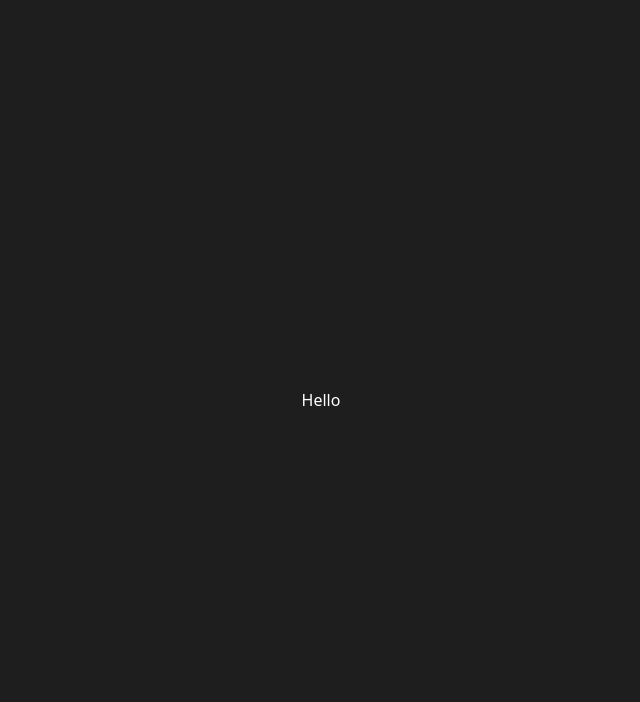
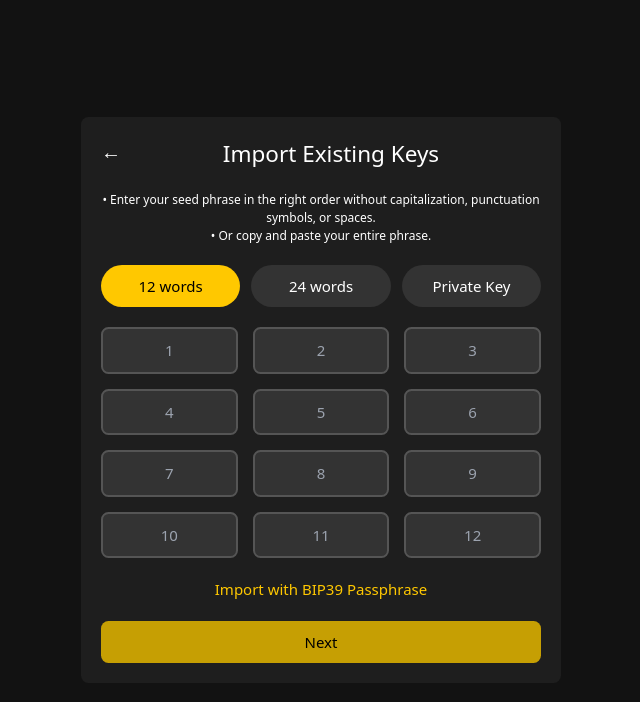
Before and after one commit to Dsmeshilmaring/Namada-SDK, a React (Vite) app: page /restore-wallet in a window 1280 px wide. Shown: the top 702 px of the page, without its empty margins (319-959 px from the left). Built offline with nearby package versions, Linux system fonts and the light colour scheme.

Commit message:
Adding Restore wallet page

```diff
--- a/index.html
+++ b/index.html
@@ -7,7 +7,7 @@
     <title>Tauri + React</title>
   </head>
 
-  <body class="flex justify-center items-center h-[100vh]">
+  <body class="flex justify-center items-center m-auto h-[100vh]">
     <div id="root"></div>
     <script type="module" src="/src/main.jsx"></script>
   </body>
--- a/src/App.css
+++ b/src/App.css
@@ -3,7 +3,7 @@
 @tailwind utilities;
 
 * {
-  font-size: 16px;
+  font-size: 15px;
   color: white;
 }
 
@@ -11,5 +11,10 @@ html {
   box-sizing: border-box;
   padding: 0;
   margin: 0;
-  background-color: #1e1e1e;
+  background-color: #121212;
 }
+
+#root {
+  justify-items: center;
+  align-items: center;
+}
--- a/src/App.jsx
+++ b/src/App.jsx
@@ -4,7 +4,7 @@ import Button from "./components/ui/button";
 
 function App() {
   return (
-    <div className="bg-[#1e1e1e] flex justify-center items-center h-screen leading-[1.5]">
+    <div className="bg-[#1e1e1e] flex justify-center items-center  leading-[1.5]">
       <div className="p-[20px] rounded-[10px] max-w-[400px] margin-auto text-center bg-[#2a2a2a] border-2 border-[#4b4b4d] flex justify-center flex-col items-center">
         <div className="h-full mb-[10px] p-[1.5em]">
           <img
@@ -16,6 +16,7 @@ function App() {
         <h1 className="text-[1.5em] mb-[10px] text-white text-center font-bold">
           Welcome to Zoro
         </h1>
+
         <p className="mt-[10px] leading-5">
           Keep Your Cryto Safe: Privacy Meets Security with Zoro!
         </p>
--- a/src/components/ui/backButton.jsx
+++ b/src/components/ui/backButton.jsx
@@ -2,8 +2,8 @@ const BackButton = () => {
   return (
     <a
       href="/"
-      className="hover:text-[#ffc800] cursor-pointer hover:translate-x-[-5px] self-start"
-      style={{ transition: "color 0.3s ease, transform 0.3 ease" }}
+      className="text-[20px] hover:text-[#ffc800] cursor-pointer hover:translate-x-[-5px] self-start"
+      style={{ transition: "all 0.3s ease" }}
     >
       &larr;
     </a>
--- /dev/null
+++ b/src/components/ui/button-rounded.jsx
@@ -0,0 +1,21 @@
+const ButtonRounded = ({ title, active }) => {
+  return active ? (
+    <button
+      className="bg-[#ffc800] hover:bg-[#c69f03] text-black outline outline-2 outline-black py-[10px] px-[10px] rounded-full w-full"
+      onClick={() => setActive(12)}
+      style={{ transition: "all 0.3s ease" }}
+    >
+      12 words
+    </button>
+  ) : (
+    <button
+      className="bg-[#333] hover:bg-[#c69f03] hover:outline hover:outline-2 outline-black py-[10px] px-[10px] rounded-full w-full"
+      onClick={() => setActive(24)}
+      style={{ transition: "all 0.3s ease" }}
+    >
+      24 words
+    </button>
+  );
+};
+
+export default ButtonRounded;
--- /dev/null
+++ b/src/components/ui/input2.jsx
@@ -0,0 +1,13 @@
+const Input2 = ({ placeholder }) => {
+  return (
+    <input
+      className="p-[10px] bg-[#333]  border-2 rounded-lg border-[#555] text-center text-white w-full box-border text-[1rem] cursor-pointer"
+      placeholder={placeholder}
+      type="password"
+      onMouseOver={(e) => (e.target.type = "text")}
+      onMouseLeave={(e) => (e.target.type = "password")}
+    ></input>
+  );
+};
+
+export default Input2;
--- a/src/main.jsx
+++ b/src/main.jsx
@@ -4,12 +4,7 @@ import App from "./App";
 import CreateNewWallet from "./pages/Create-new-wallet";
 import RestoreWallet from "./pages/Restore-wallet";
 
-import {
-  BrowserRouter as Router,
-  Routes,
-  Route,
-  BrowserRouter,
-} from "react-router-dom";
+import { BrowserRouter as Router, Routes, Route } from "react-router-dom";
 
 ReactDOM.createRoot(document.getElementById("root")).render(
   <React.StrictMode>
--- a/src/pages/Create-new-wallet.jsx
+++ b/src/pages/Create-new-wallet.jsx
@@ -1,5 +1,4 @@
 import { useState } from "react";
-import Button2 from "../components/ui/button2";
 import BackButton from "../components/ui/backButton";
 import StepIndicator from "../components/ui/step-indicator";
 import Input from "../components/ui/input";
--- a/src/pages/Restore-wallet.jsx
+++ b/src/pages/Restore-wallet.jsx
@@ -1,7 +1,128 @@
+import { useState } from "react";
+
+import BackButton from "../components/ui/backButton";
+import Input2 from "../components/ui/input2";
+
 const RestoreWallet = () => {
+  const [active, setActive] = useState(12);
+  const [validNext, setValidNext] = useState(false);
+  const [privateInput, setPrivateInput] = useState();
+
+  const ActiveFunction = (cActive) => {
+    const list = [];
+    for (let i = 1; i <= cActive; i++) {
+      list.push(<Input2 key={i} placeholder={i} />);
+    }
+
+    return list;
+  };
+
+  // Private Input Handler
+  const privateInputHandler = (e) => {
+    const newValue = e.target.value;
+
+    setPrivateInput(newValue);
+
+    setValidNext(newValue.length >= 1);
+  };
+
   return (
-    <div>
-      <h1>Hello</h1>
+    <div className="flex justify-between max-w-[600px] flex-col bg-[#1e1e1e] p-[20px] rounded-lg w-[80%] gap-[20px]">
+      <div className="flex">
+        <BackButton />
+        <p className="font-normal m-auto text-[1.5rem]">Import Existing Keys</p>
+      </div>
+
+      <div className="flex flex-col text-center">
+        <p className="text-[0.8rem]">
+          • Enter your seed phrase in the right order without capitalization,
+          punctuation symbols, or spaces.
+        </p>
+        <p className="text-[0.8rem]">• Or copy and paste your entire phrase.</p>
+      </div>
+
+      {/* Button Section */}
+      <div className="flex gap-3">
+        <button
+          className={`${
+            active == 12
+              ? "bg-[#ffc800] hover:bg-[#ffc800] text-black"
+              : "bg-[#333] hover:bg-[#c69f03]"
+          } w-full rounded-full p-[10px]`}
+          onClick={() => {
+            setActive(12);
+            setValidNext(false);
+          }}
+          style={{ transition: "all 0.3s ease" }}
+        >
+          12 words
+        </button>
+
+        <button
+          className={`${
+            active == 24
+              ? "bg-[#ffc800] hover:bg-[#ffc800] text-black"
+              : "bg-[#333] hover:bg-[#c69f03]"
+          } w-full rounded-full p-[10px]`}
+          onClick={() => {
+            setActive(24);
+            setValidNext(false);
+          }}
+          style={{ transition: "all 0.3s ease" }}
+        >
+          24 words
+        </button>
+
+        <button
+          className={`${
+            active == "Private Key"
+              ? "bg-[#ffc800] hover:bg-[#ffc800] text-black"
+              : "bg-[#333] hover:bg-[#c69f03]"
+          } w-full rounded-full p-[10px]`}
+          style={{ transition: "all 0.3s ease" }}
+          onClick={() => {
+            setValidNext(false);
+            setActive("Private Key");
+          }}
+        >
+          Private Key
+        </button>
+      </div>
+
+      {/* Layout 12 words */}
+      {active == 12 && (
+        <div className="grid grid-cols-3 gap-4">{ActiveFunction(active)}</div>
+      )}
+
+      {/* Layout 24 words */}
+      {active == 24 && (
+        <div className="grid grid-cols-4 gap-4">{ActiveFunction(active)}</div>
+      )}
+
+      {/* Layout Private Key */}
+      {active == "Private Key" && (
+        <input
+          type="text"
+          className="p-[10px] bg-[#333] border-2 border-[#555] rounded-lg text-white text-center text-[1rem] w-full"
+          placeholder="Enter your private key"
+          onChange={(e) => privateInputHandler(e)}
+        ></input>
+      )}
+
+      <button
+        className="text-center text-[#ffc800] hover:text-[#c69f00] hover:underline cursor-pointer font-[1rem]"
+        style={{ transition: "all 0.3s ease" }}
+      >
+        Import with BIP39 Passphrase
+      </button>
+
+      <button
+        className={`${
+          validNext ? "cursor-pointer bg-[#ffc800]" : "cursor-not-allowed"
+        } bg-[#c69f03] cursor-not-allowed p-[10px] rounded-lg text-black`}
+      >
+        Next
+      </button>
     </div>
   );
 };
```
